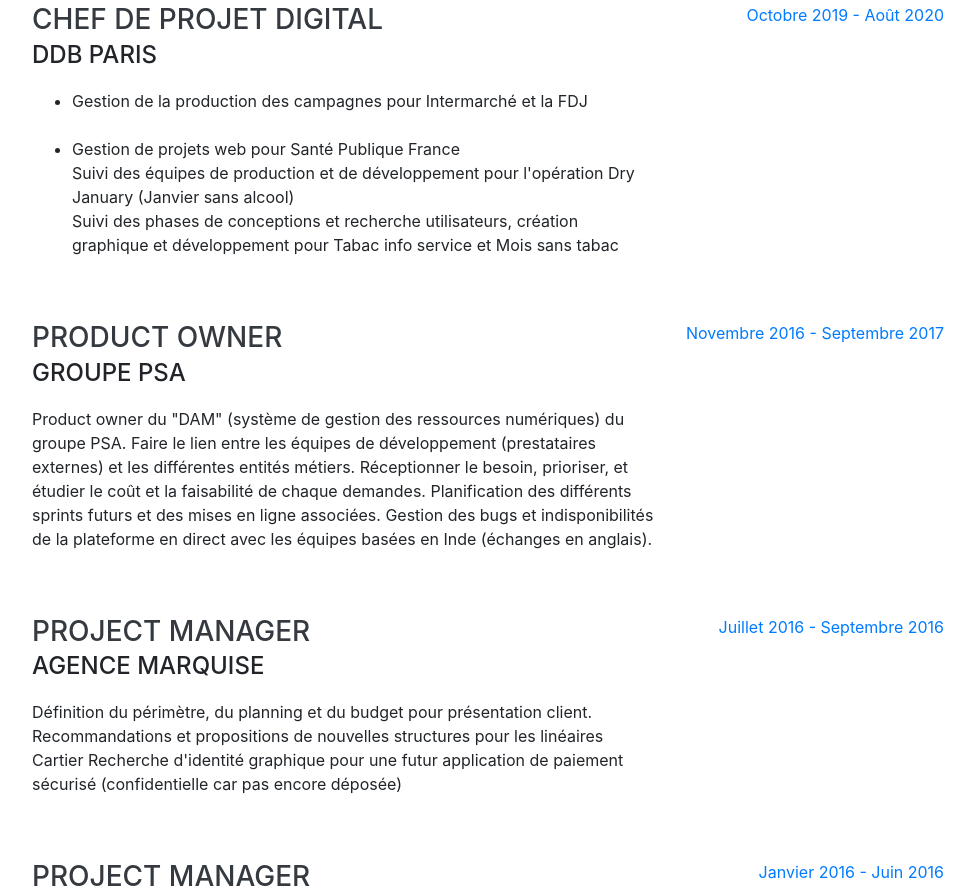
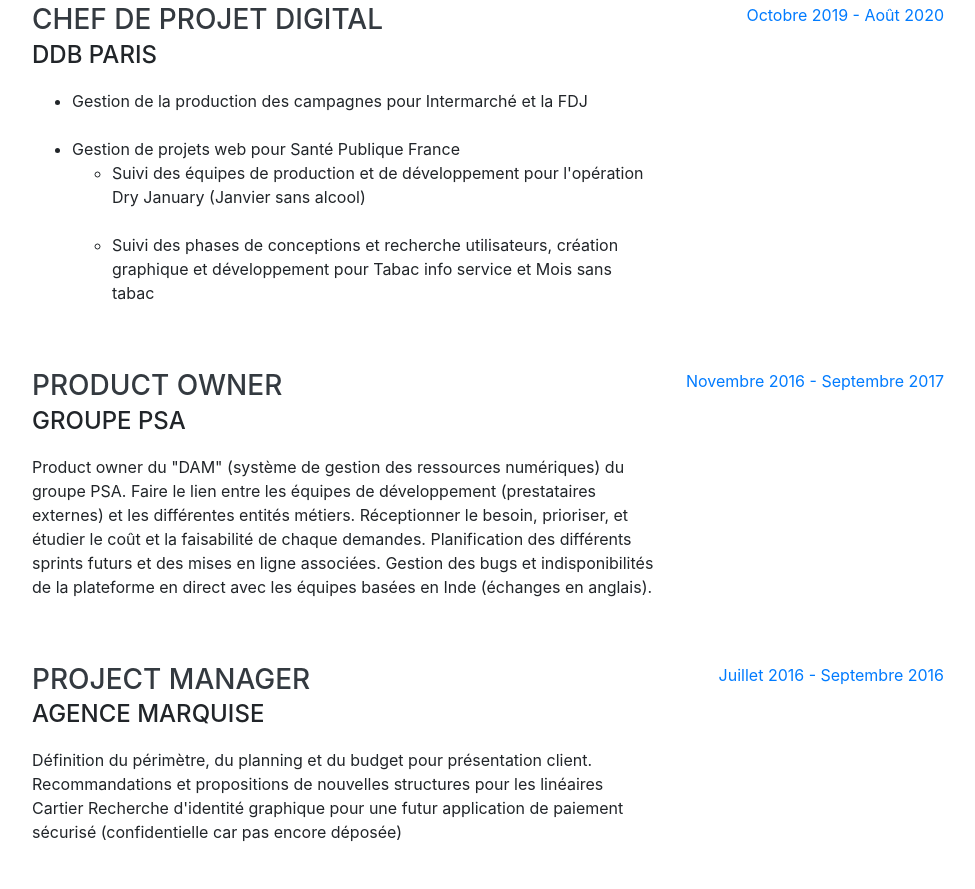
Before and after one commit to guillaumehey/Resume, a website with bundled scripts: page index.html in a window 1280 px wide. Shown: the part 932-1821 px from the top of the page, without its empty margins (288-1263 px from the left). Built offline with nearby package versions, Linux system fonts and the light colour scheme; a web font is replaced by a local one.

Commit message:
Update index.html

```diff
--- a/index.html
+++ b/index.html
@@ -139,9 +139,9 @@
               <p>
               <ul><li>Gestion de la production des campagnes pour Intermarché et la FDJ</li></br>
 
-<li>Gestion de projets web pour Santé Publique France </li>
-Suivi des équipes de production et de développement pour l'opération Dry January (Janvier sans alcool) </br>
-Suivi des phases de conceptions et recherche utilisateurs, création graphique et développement pour Tabac info service et Mois sans tabac</ul>
+            <li>Gestion de projets web pour Santé Publique France
+<ul><li>Suivi des équipes de production et de développement pour l'opération Dry January (Janvier sans alcool) </li></br>
+<li>Suivi des phases de conceptions et recherche utilisateurs, création graphique et développement pour Tabac info service et Mois sans tabac</li></ul></li></ul>
               </p>
             </div>
             <div class="resume-date text-md-right">
```
